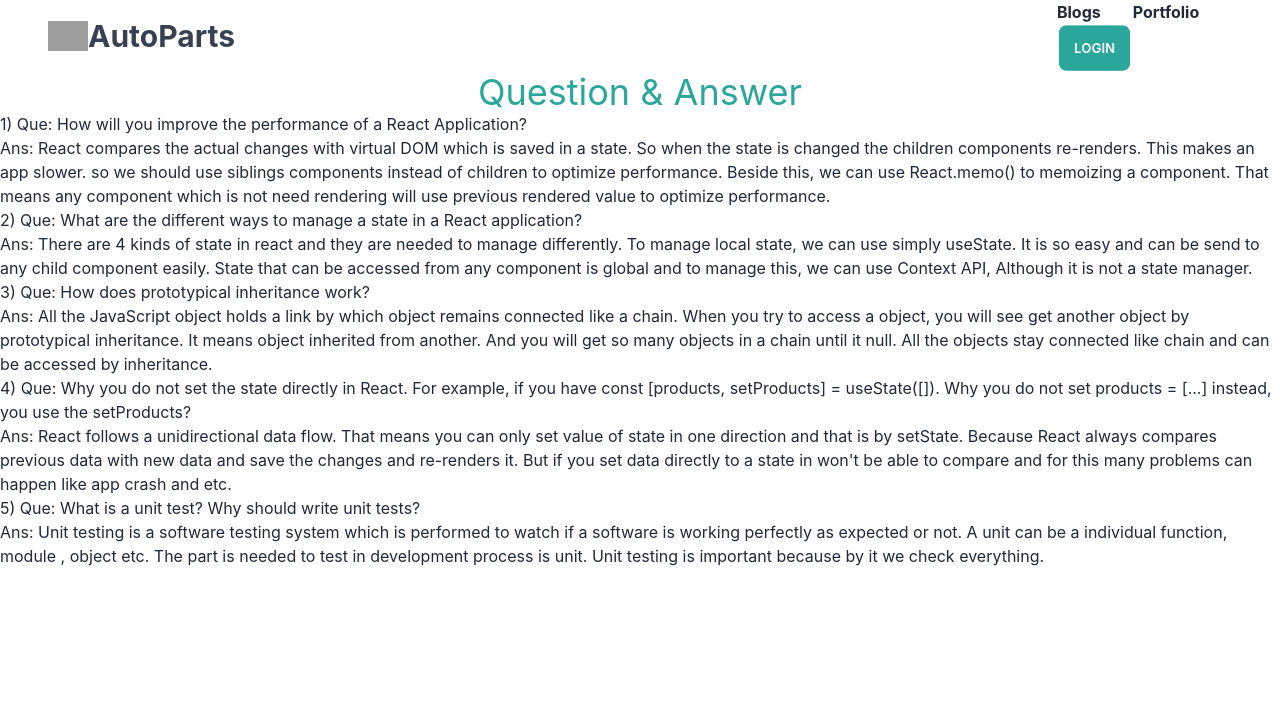
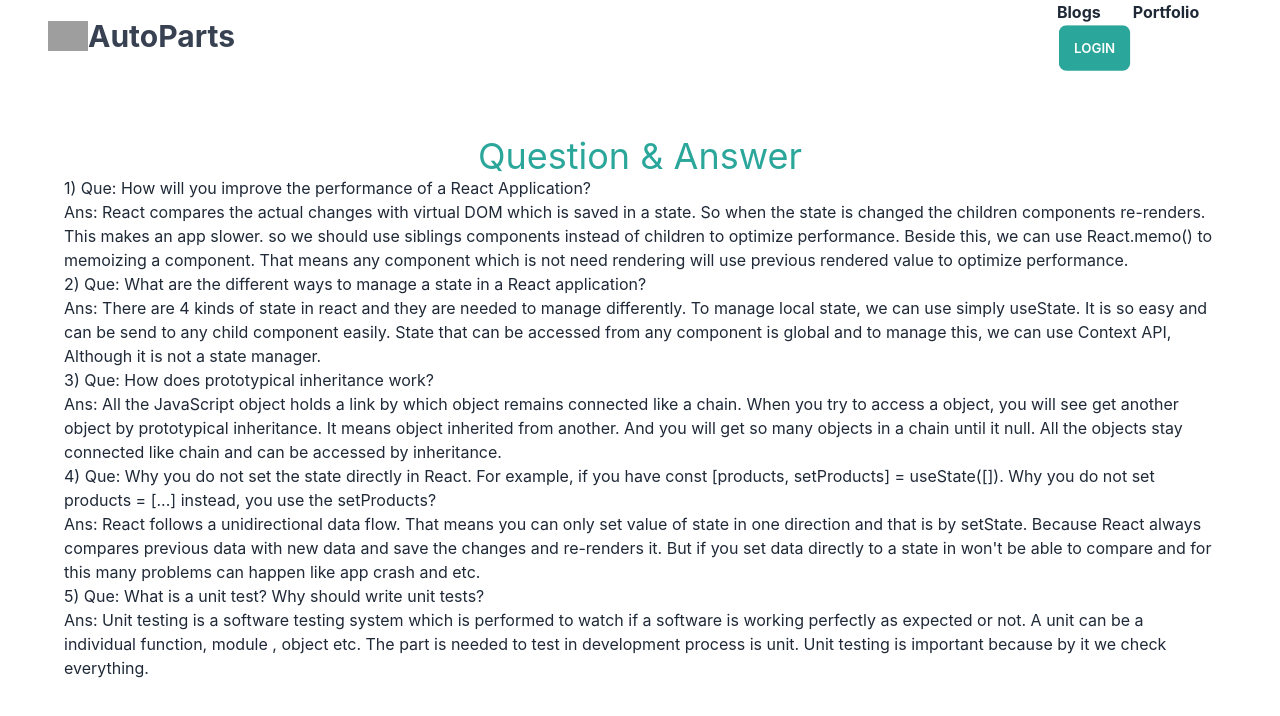
Before and after one commit to tanvirulislam149/bike-parts-client, a React (Create React App) app: page /blogs in a window 1280 px wide. Shown: the top 716 px of the page. Built offline with nearby package versions, Linux system fonts and the light colour scheme; no server answers; grey boxes are pictures that could not be loaded.

Commit message:
blogs done

```diff
--- a/src/Pages/Blogs.js
+++ b/src/Pages/Blogs.js
@@ -2,7 +2,7 @@ import React from 'react';
 
 const Blogs = () => {
     return (
-        <div>
+        <div className='md:m-16 m-5'>
             <p className='text-4xl text-center text-accent-focus'>Question & Answer</p>
             <p>1) Que:  How will you improve the performance of a React Application?</p>
             <p>Ans: React compares the actual changes with virtual DOM which is saved in a state. So when the state is changed the children components re-renders. This makes an app slower. so we should use siblings components instead of children to optimize performance. Beside this, we can use React.memo() to memoizing a component. That means any component which is not need rendering will use previous rendered value to optimize performance.</p>
```
